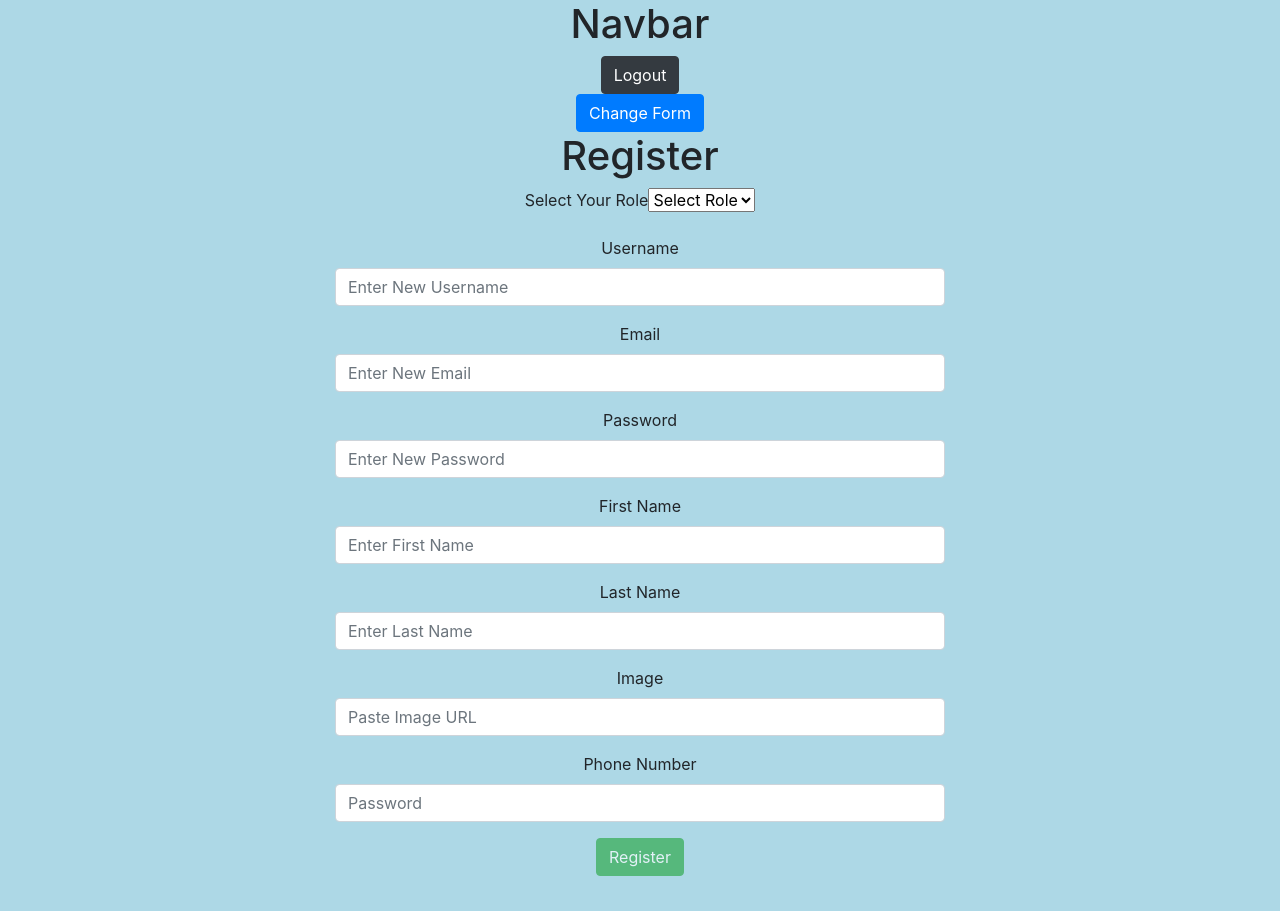
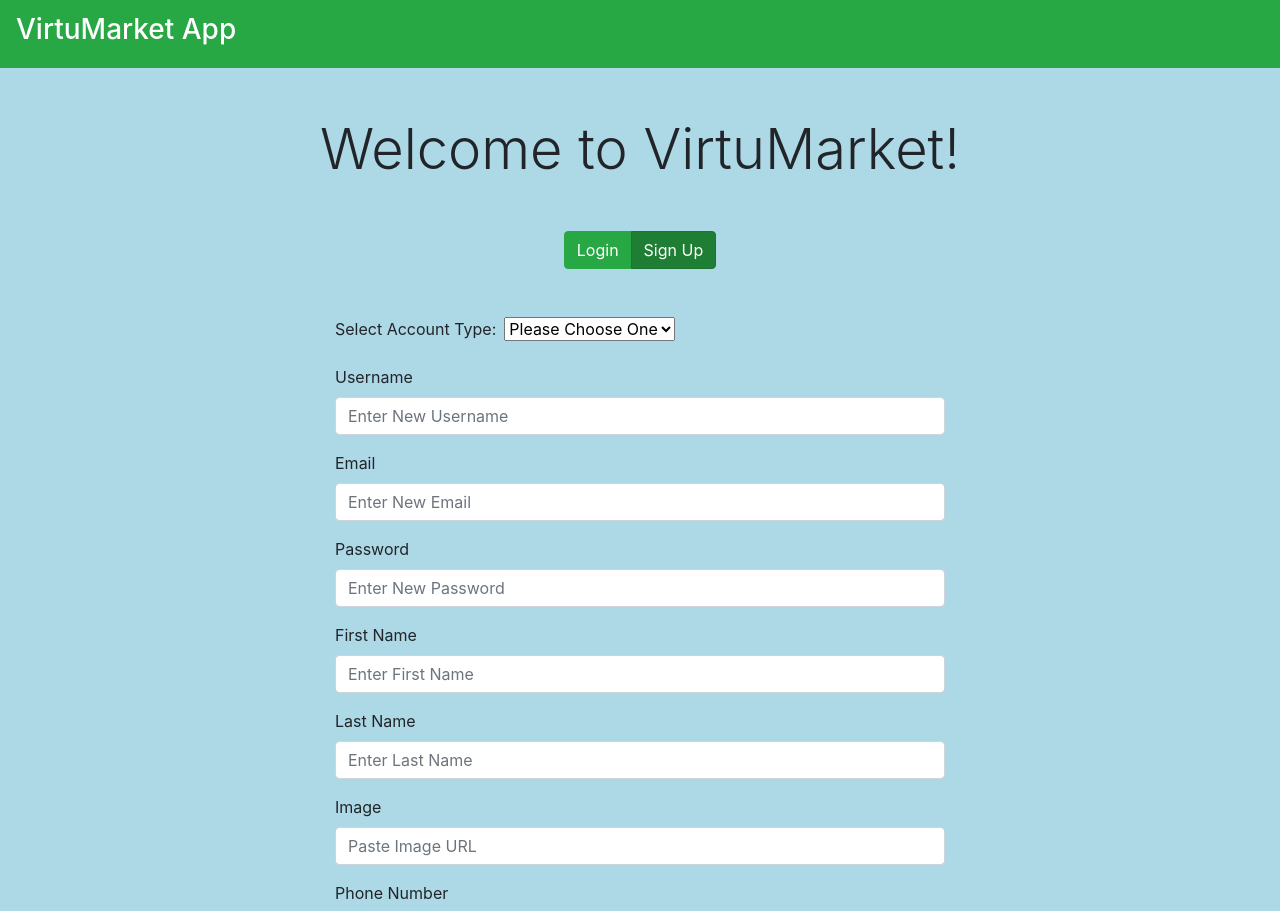
Before and after one commit to davideverett89/virtumarket-react-client, a React (Create React App) app: page /auth in a window 1280 px wide. Shown: the top 911 px of the page. Before the commit the page ends 876 px from the top, so only its background shows below. Built offline with nearby package versions, Linux system fonts and the light colour scheme; no server answers.

Commit message:
Navbar is displaying buttons only when logged in, and routing to the appropriate components.

```diff
--- a/package.json
+++ b/package.json
@@ -9,12 +9,14 @@
     "@testing-library/user-event": "^7.2.1",
     "axios": "^0.20.0",
     "bootstrap": "^4.5.2",
+    "bootstrap4-toggle": "^3.6.1",
     "firebase": "^7.19.1",
     "prop-types": "^15.7.2",
     "react": "^16.13.1",
     "react-dom": "^16.13.1",
     "react-router-dom": "^5.2.0",
-    "react-scripts": "3.4.3"
+    "react-scripts": "3.4.3",
+    "reactstrap": "^8.5.1"
   },
   "scripts": {
     "start": "react-scripts start",
--- a/src/App/App.js
+++ b/src/App/App.js
@@ -1,4 +1,4 @@
-import React, { useState } from 'react';
+import React, { useState, useEffect } from 'react';
 import {
   BrowserRouter,
   Route,
@@ -18,10 +18,17 @@ import OrderDetail from '../components/pages/OrderDetail/OrderDetail';
 
 import MyNavBar from '../components/shared/MyNavBar/MyNavBar';
 
+import useSimpleAuth from '../helpers/data/authData';
+
 import './App.scss';
 
 const App = () => {
   const [authed, setAuthed] = useState(false);
+  const { isAuthenticated } = useSimpleAuth();
+
+  useEffect(() => {
+    setAuthed(isAuthenticated());
+  }, [isAuthenticated]);
 
   const PublicRoute = ({ component: Component, isAuthed, ...rest }) => {
     const routeChecker = (props) => (isAuthed === false
@@ -41,14 +48,14 @@ const App = () => {
     <div className="App">
       <BrowserRouter>
         <React.Fragment>
-        <MyNavBar setAuthed={setAuthed} />
+          <MyNavBar authed={authed} setAuthed={setAuthed} />
           <Switch>
             <PrivateRoute path='/home' component={Home} isAuthed={authed} />
             <PrivateRoute path='/goods/add/' component={AddGood} isAuthed={authed} />
             <PrivateRoute path='/goods/edit/:goodId' component={EditGood} isAuthed={authed} />
             <PrivateRoute path='/goods/:goodId' component={GoodDetail} isAuthed={authed} />
-              <PrivateRoute path='/merchants/:merchantId' component={ProfileDetail} isAuthed={authed} />
-              <PrivateRoute path='/merchants/edit/:merchantId' component={EditProfile} isAuthed={authed} />
+            <PrivateRoute path='/accounts' component={ProfileDetail} isAuthed={authed} />
+            <PrivateRoute path='/accounts/edit/:userId' component={EditProfile} isAuthed={authed} />
             <PrivateRoute path='/merchants/orders' component={OrderHistory} isAuthed={authed} />
             <PrivateRoute path='/merchants/orders/:orderId' component={OrderDetail} isAuthed={authed} />
             <PublicRoute path='/auth' component={Auth} isAuthed={authed} setAuthed={setAuthed} />
--- a/src/components/pages/Auth/Auth.js
+++ b/src/components/pages/Auth/Auth.js
@@ -9,8 +9,18 @@ const Auth = ({ setAuthed }) => {
   const [toggle, setToggle] = useState(false);
 
   return (
-    <div className="Auth">
-        <button type="button" className="btn btn-primary" onClick={() => setToggle(!toggle)}>Change Form</button>
+    <div className="Auth mt-5">
+      <h1 className="display-4">Welcome to VirtuMarket!</h1>
+        <div class="bs-example m-5">
+          <div class="btn-group btn-group-toggle" data-toggle="buttons">
+              <label class={`btn btn-success ${toggle ? 'active' : ''}`}>
+                  <input type="radio" name="options" autocomplete="off" onClick={() => setToggle(true)} /> Login
+              </label>
+              <label class={`btn btn-success ${!toggle ? 'active' : ''}`}>
+                  <input type="radio" name="options" autocomplete="off" onClick={() => setToggle(false)} /> Sign Up
+              </label>
+          </div>
+        </div>
         {
             toggle
               ? (<UserAuthenticationForm setAuthed={setAuthed} />)
--- a/src/components/shared/MyNavBar/MyNavBar.js
+++ b/src/components/shared/MyNavBar/MyNavBar.js
@@ -1,10 +1,24 @@
-import React from 'react';
+import React, { useState } from 'react';
+
+import { NavLink as RRNavLink } from 'react-router-dom';
+import {
+  Collapse,
+  Navbar,
+  NavbarToggler,
+  NavbarBrand,
+  Nav,
+  NavItem,
+  NavLink,
+} from 'reactstrap';
 
 import useSimepleAuth from '../../../helpers/data/authData';
 
 import './MyNavBar.scss';
 
-const MyNavBar = ({ setAuthed }) => {
+const MyNavBar = ({ authed, setAuthed }) => {
+  const [isOpen, setIsOpen] = useState(false);
+
+  const toggle = () => setIsOpen(!isOpen);
   const { logout } = useSimepleAuth();
   const logMeOut = (e) => {
     e.preventDefault();
@@ -12,10 +26,62 @@ const MyNavBar = ({ setAuthed }) => {
     setAuthed(false);
   };
   return (
-        <div className="MyNavbar">
-            <h1>Navbar</h1>
-            <button className="btn btn-dark logout-btn" onClick={logMeOut}>Logout</button>
-        </div>
+    <div className="MyNavbar">
+      <Navbar color="success" light expand="md">
+        <NavbarBrand href="/">
+          <h3 className="text-white">VirtuMarket App</h3>
+        </NavbarBrand>
+        <NavbarToggler onClick={toggle} />
+        <Collapse isOpen={isOpen} navbar>
+          <Nav className="ml-auto" navbar>
+          {
+            authed && localStorage.getItem('userRole') === 'merchant'
+              ? (
+              <Nav className="ml-auto" navbar>
+                <NavItem className="mx-1">
+                  <NavLink className="btn nav-btn" tag={RRNavLink} to='/home'>Merchant Home</NavLink>
+                </NavItem>
+                <NavItem className="mx-1">
+                  <NavLink className="btn nav-btn" tag={RRNavLink} to='/goods/add'>Add Good</NavLink>
+                </NavItem>
+                <NavItem className="mx-1">
+                  <NavLink className="btn nav-btn" tag={RRNavLink} to='/accounts'>Profile</NavLink>
+                </NavItem>
+                <NavItem className="mx-1">
+                  <NavLink className="btn nav-btn logout-btn" onClick={logMeOut}>Logout</NavLink>
+                </NavItem>
+              </Nav>
+              )
+              : (
+                ''
+              )
+          }
+          {
+            authed && localStorage.getItem('userRole') === 'consumer'
+              ? (
+              <Nav className="ml-auto" navbar>
+                <NavItem className="mx-1">
+                  <NavLink className="btn nav-btn" tag={RRNavLink} to='/home'>Consumer Home</NavLink>
+                </NavItem>
+                <NavItem className="mx-1">
+                  <NavLink className="btn nav-btn" tag={RRNavLink} to='/basket'>Basket</NavLink>
+                </NavItem>
+                <NavItem className="mx-1">
+                  <NavLink className="btn nav-btn" tag={RRNavLink} to='/accounts'>Profile</NavLink>
+                </NavItem>
+                <NavItem className="mx-1">
+                  <NavLink className="btn nav-btn logout-btn" onClick={logMeOut}>Logout</NavLink>
+                </NavItem>
+              </Nav>
+              )
+              : (
+                ''
+              )
+          }
+          </Nav>
+        </Collapse>
+      </Navbar>
+    </div>
   );
 };
 
--- a/src/components/shared/UserAuthenticationForm/UserAuthenticationForm.js
+++ b/src/components/shared/UserAuthenticationForm/UserAuthenticationForm.js
@@ -16,23 +16,24 @@ const UserAuthenticationForm = ({ setAuthed }) => {
       password: password.current.value,
     };
     login(loginCredentials)
-      .then(() => {
-        setAuthed(true);
+      .then((res) => {
+        if (res) {
+          setAuthed(true);
+        }
       })
       .catch((err) => console.error('There was an issue logging in:', err));
   };
 
   return (
         <div className="UserAuthenticationForm">
-            <h1>Login</h1>
-            <form className="col-6 m-auto">
+            <form className="col-6 m-auto text-left">
                 <div className="form-group">
                     <label htmlFor="username">Username</label>
-                    <input ref={username} type="text" className="form-control" id="username" placeholder="Username" />
+                    <input ref={username} type="text" className="form-control" id="username" placeholder="Username" required/>
                 </div>
                 <div className="form-group">
                     <label htmlFor="password">Password</label>
-                    <input ref={password} type="text" className="form-control" id="password" placeholder="Password" />
+                    <input ref={password} type="text" className="form-control" id="password" placeholder="Password" required/>
                 </div>
                 <button type="button" className="btn btn-success" onClick={handleLogin}>Login</button>
             </form>
--- a/src/components/shared/UserRegistrationForm/UserRegistrationForm.js
+++ b/src/components/shared/UserRegistrationForm/UserRegistrationForm.js
@@ -26,16 +26,15 @@ const UserRegistrationForm = ({ setAuthed }) => {
       password: password.current.value,
       first_name: firstName.current.value,
       last_name: lastName.current.value,
-      company_name: companyName.current.value,
       image: image.current.value,
       phone_number: phoneNumber.current.value,
     };
     if (selectedRole === 'merchant') {
       newUser.market_id = 1;
+      newUser.company_name = companyName.current.value;
     }
     register(newUser, selectedRole)
       .then(() => {
-        console.log('New user was registered!');
         setAuthed(true);
       })
       .catch((err) => console.error('There was an issue with registering a new user:', err));
@@ -43,10 +42,9 @@ const UserRegistrationForm = ({ setAuthed }) => {
 
   return (
     <div className="UserRegistrationForm">
-        <h1>Register</h1>
-        <form className="col-6 m-auto">
+        <form className="col-6 mx-auto mb-3 text-left">
             <div className="form-group">
-                <label htmlFor="phone_number">Select Your Role</label>
+                <label className="mr-2" htmlFor="phone_number">Select Account Type:</label>
                 <UserRoleDropDown selectedRole={selectedRole} setSelectedRole={setSelectedRole} />
             </div>
             {
@@ -54,38 +52,38 @@ const UserRegistrationForm = ({ setAuthed }) => {
                   ? (
                 <div className="form-group">
                     <label htmlFor="company_name">Company Name</label>
-                    <input ref={companyName} type="text" className="form-control" id="company_name" placeholder="Enter Company Name" />
+                    <input ref={companyName} type="text" className="form-control" id="company_name" placeholder="Enter Company Name" required/>
                 </div>
                   )
                   : ('')
             }
             <div className="form-group">
                 <label htmlFor="username">Username</label>
-                <input ref={username} type="text" className="form-control" id="username" placeholder="Enter New Username" />
+                <input ref={username} type="text" className="form-control" id="username" placeholder="Enter New Username" required/>
             </div>
             <div className="form-group">
                 <label htmlFor="email">Email</label>
-                <input ref={email} type="text" className="form-control" id="email" placeholder="Enter New Email" />
+                <input ref={email} type="text" className="form-control" id="email" placeholder="Enter New Email" required/>
             </div>
             <div className="form-group">
                 <label htmlFor="password">Password</label>
-                <input ref={password} type="text" className="form-control" id="password" placeholder="Enter New Password" />
+                <input ref={password} type="text" className="form-control" id="password" placeholder="Enter New Password" required/>
             </div>
             <div className="form-group">
                 <label htmlFor="first_name">First Name</label>
-                <input ref={firstName} type="text" className="form-control" id="first_name" placeholder="Enter First Name" />
+                <input ref={firstName} type="text" className="form-control" id="first_name" placeholder="Enter First Name" required/>
             </div>
             <div className="form-group">
                 <label htmlFor="last_name">Last Name</label>
-                <input ref={lastName} type="text" className="form-control" id="last_name" placeholder="Enter Last Name" />
+                <input ref={lastName} type="text" className="form-control" id="last_name" placeholder="Enter Last Name" required/>
             </div>
             <div className="form-group">
                 <label htmlFor="image">Image</label>
-                <input ref={image} type="text" className="form-control" id="image" placeholder="Paste Image URL" />
+                <input ref={image} type="text" className="form-control" id="image" placeholder="Paste Image URL" required/>
             </div>
             <div className="form-group">
                 <label htmlFor="phone_number">Phone Number</label>
-                <input ref={phoneNumber} type="text" className="form-control" id="phone_number" placeholder="Password" />
+                <input ref={phoneNumber} type="text" className="form-control" id="phone_number" placeholder="Enter Phone Number" required/>
             </div>
             <button type="button" className="btn btn-success" disabled={selectedRole === ''} onClick={handleRegister}>Register</button>
         </form>
--- a/src/components/shared/UserRoleDropDown/UserRoleDropDown.js
+++ b/src/components/shared/UserRoleDropDown/UserRoleDropDown.js
@@ -11,7 +11,7 @@ const UserRoleDropDown = ({ selectedRole, setSelectedRole }) => (
     >
         {
             selectedRole === ''
-              ? (<option>Select Role</option>)
+              ? (<option>Please Choose One</option>)
               : ('')
         }
         <option
--- a/src/helpers/data/authData.js
+++ b/src/helpers/data/authData.js
@@ -41,9 +41,10 @@ const useSimpleAuth = () => {
         localStorage.setItem('virtumarket_token', res.token);
         localStorage.setItem('userRole', res.user_role);
         setIsLoggedIn(true);
-      } else {
-        alert('Login credintials not valid!');
+        return true;
       }
+      alert('Login credintials not valid!');
+      return false;
     })
     .catch((err) => console.error('There was an issue logging this user in:', err));
 
```
Also changed, not shown: 1 other file (tests, documents, lock files or other folders). Lines whose indentation alone changed are shown as unchanged.
